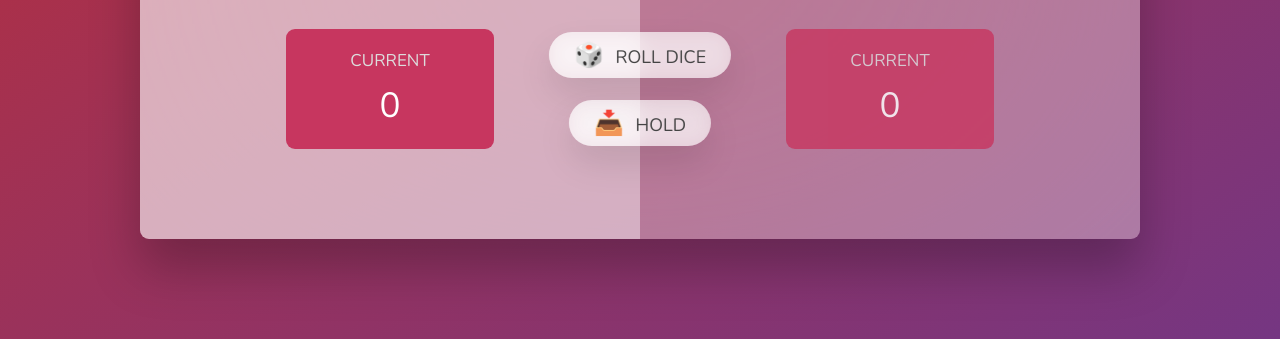
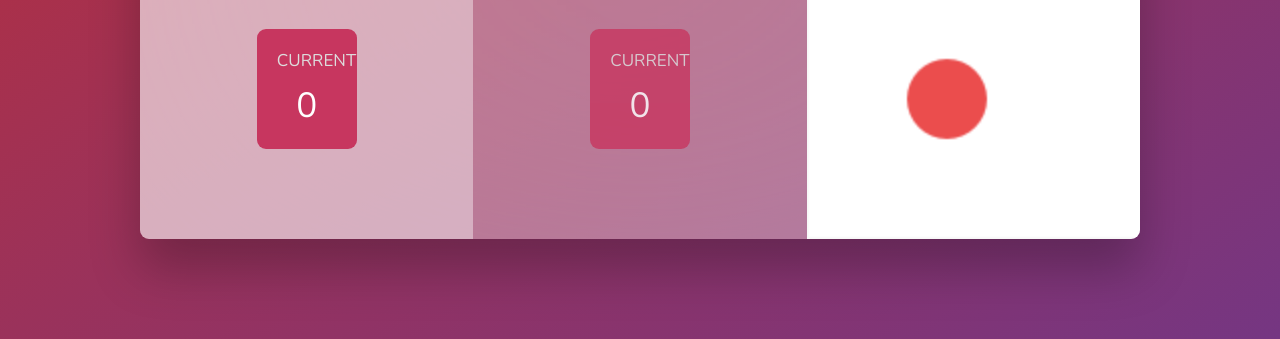
Before and after one commit to Yonas567/Pig-Game-developed-in-java-script, a plain HTML site: page index.html in a window 1280 px wide. Shown: the part 461-800 px from the top of the page. Drawn offline with nearby package versions, Linux system fonts and the light colour scheme.

Commit message:
hey there how are you

```diff
--- a/style.css
+++ b/style.css
@@ -100,79 +100,3 @@ main {
 }
 
 /* ABSOLUTE POSITIONED ELEMENTS */
-.btn {
-  position: absolute;
-  left: 50%;
-  transform: translateX(-50%);
-  color: #444;
-  background: none;
-  border: none;
-  font-family: inherit;
-  font-size: 1.8rem;
-  text-transform: uppercase;
-  cursor: pointer;
-  font-weight: 400;
-  transition: all 0.2s;
-
-  background-color: white;
-  background-color: rgba(255, 255, 255, 0.6);
-  backdrop-filter: blur(10px);
-
-  padding: 0.7rem 2.5rem;
-  border-radius: 50rem;
-  box-shadow: 0 1.75rem 3.5rem rgba(0, 0, 0, 0.1);
-}
-
-.btn::first-letter {
-  font-size: 2.4rem;
-  display: inline-block;
-  margin-right: 0.7rem;
-}
-
-.btn--new {
-  top: 4rem;
-}
-.btn--roll {
-  top: 39.3rem;
-}
-.btn--hold {
-  top: 46.1rem;
-}
-
-.btn:active {
-  transform: translate(-50%, 3px);
-  box-shadow: 0 1rem 2rem rgba(0, 0, 0, 0.15);
-}
-
-.btn:focus {
-  outline: none;
-}
-
-.dice {
-  position: absolute;
-  left: 50%;
-  top: 16.5rem;
-  transform: translateX(-50%);
-  height: 10rem;
-  box-shadow: 0 2rem 5rem rgba(0, 0, 0, 0.2);
-}
-
-.player--winner {
-  background-color: #2f2f2f;
-}
-
-.player--winner .name {
-  font-weight: 700;
-  color: #c7365f;
-}
-.hidden {
-  display: none;
-}
-.winn--decoration0,
-.winn--decoration1 {
-  font-size: 25px; /* A bright, celebratory color */
-  text-align: center;
-  margin-top: 20px;
-  color: #c7365f;
-  animation: bounce 2s infinite; /* Add a bouncing animation */
-}
```
